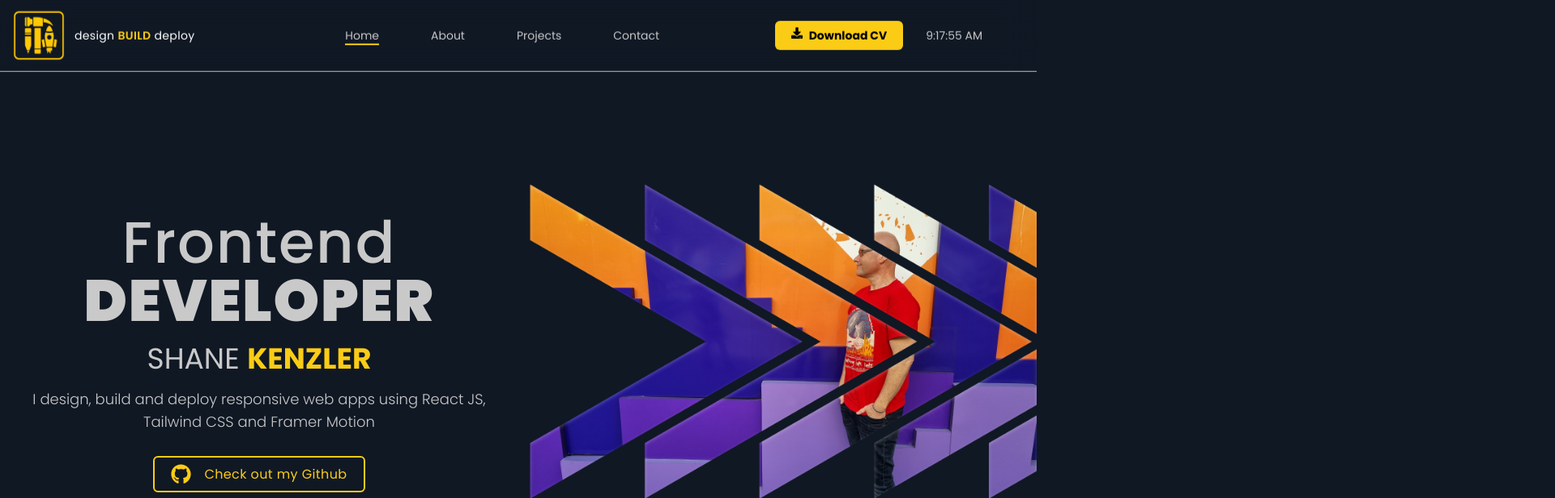
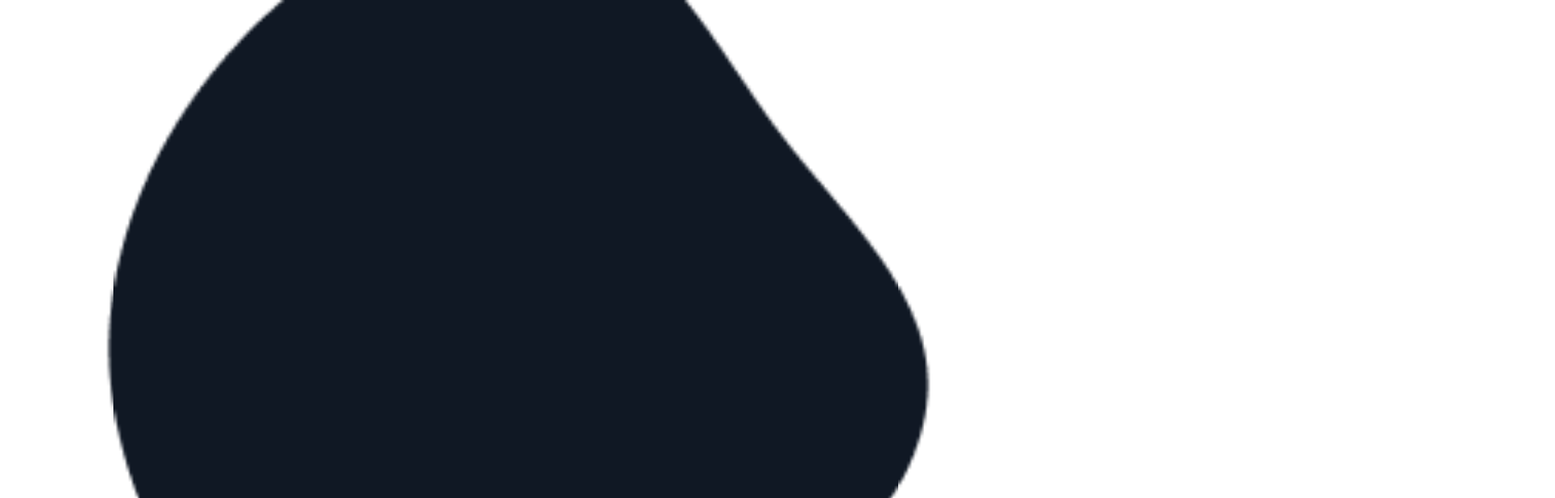
Before and after one commit to SKenzler/react-portfolio, a React (Vite) app: page /#/ in a window 1280 px wide. Shown: the top 616 px of the page at 81% size, 1920 px wide, since content can reach past the window. Built offline with nearby package versions, Linux system fonts and the light colour scheme; a web font is replaced by a local one.

Commit message:
add an expanding blob to the Home Page background

```diff
--- a/src/index.css
+++ b/src/index.css
@@ -7,5 +7,5 @@
 
 :root {
   font-family: "Poppins", sans-serif;
-  background: #101824;
+  /* background: #101824; */
 }
--- a/src/pages/Home.jsx
+++ b/src/pages/Home.jsx
@@ -5,13 +5,13 @@ import { easeIn, easeInOut, motion } from "framer-motion";
 import Navbar from "../components/Navbar";
 import Footer from "../components/Footer";
 import { Link } from "react-router-dom";
-import blob from "../assets/bgd-blob.png";
 
 const Home = () => {
   return (
     <>
-      <div className="flex flex-col justify-center items-center h-screen w-full">
-        <div className="bg-[url({blob})]"></div>
+      <div className="flex flex-col justify-center items-center h-screen w-full bg-blob bg-no-repeat bg-fill bg-center animate-scale-blob">
+        {" "}
+      </div>
       <Navbar />
       <div className="flex flex-col md:flex-row justify-center items-center text-center mt-80 md:mt-28">
         <motion.div
@@ -54,7 +54,6 @@ const Home = () => {
         />
       </div>
       <Footer />
-      </div>
     </>
   );
 };
--- a/tailwind.config.js
+++ b/tailwind.config.js
@@ -2,7 +2,22 @@
 export default {
   content: ["./index.html", "./src/**/*.{js,ts,jsx,tsx}"],
   theme: {
-    extend: {},
+    extend: {
+      backgroundImage: (theme) => ({
+        blob: "url('src/assets/bgd-blob.png')",
+      }),
+      // Define animation class
+      animation: {
+        "scale-blob": "scale-bg 12000ms linear forwards",
+      },
+      // Define keyframe1
+      keyframes: {
+        "scale-bg": {
+          from: { scale: "0" },
+          to: { scale: "8" },
+        },
+      },
+    },
   },
   plugins: [],
 };
```
Lines whose indentation alone changed are shown as unchanged.
